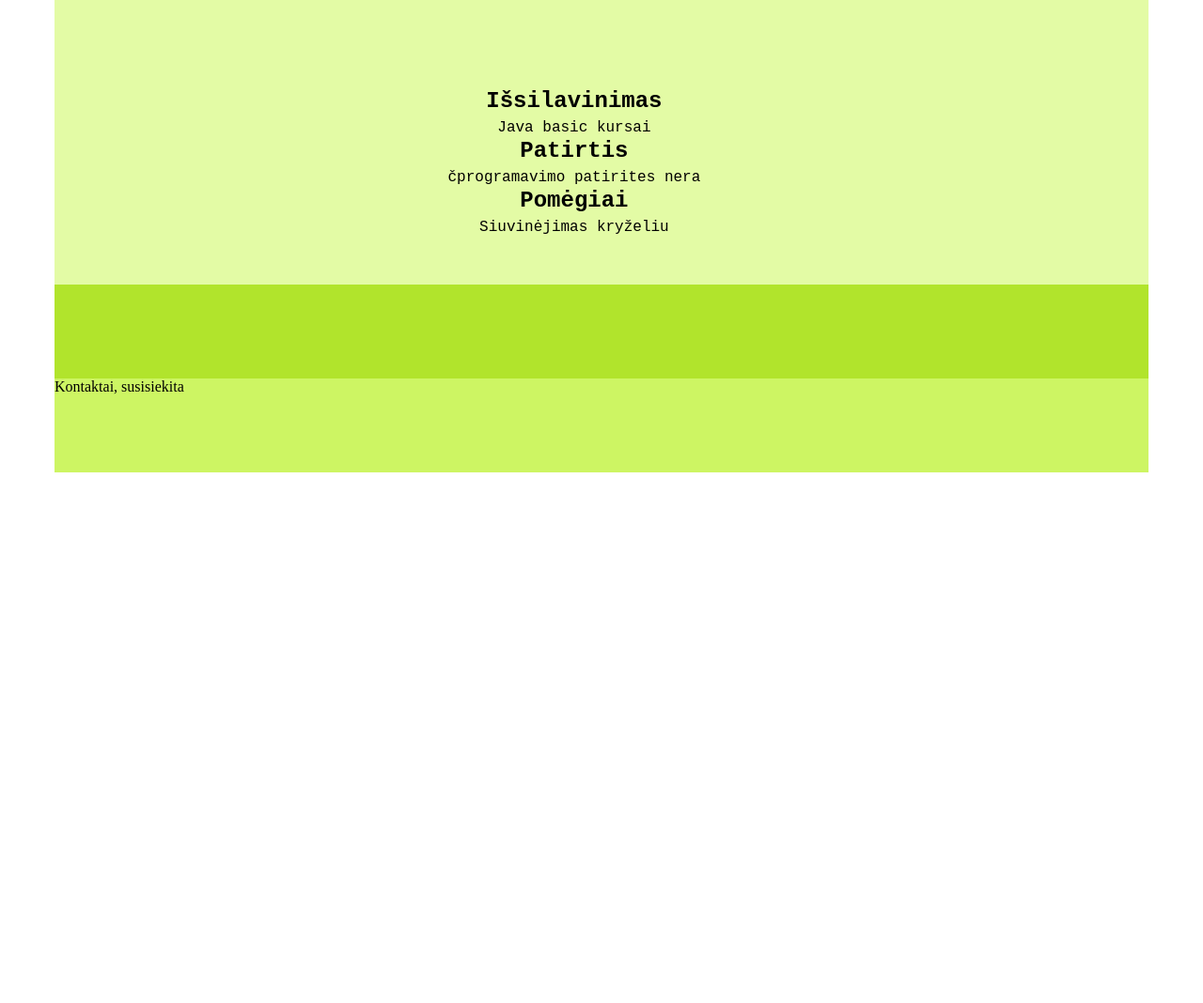
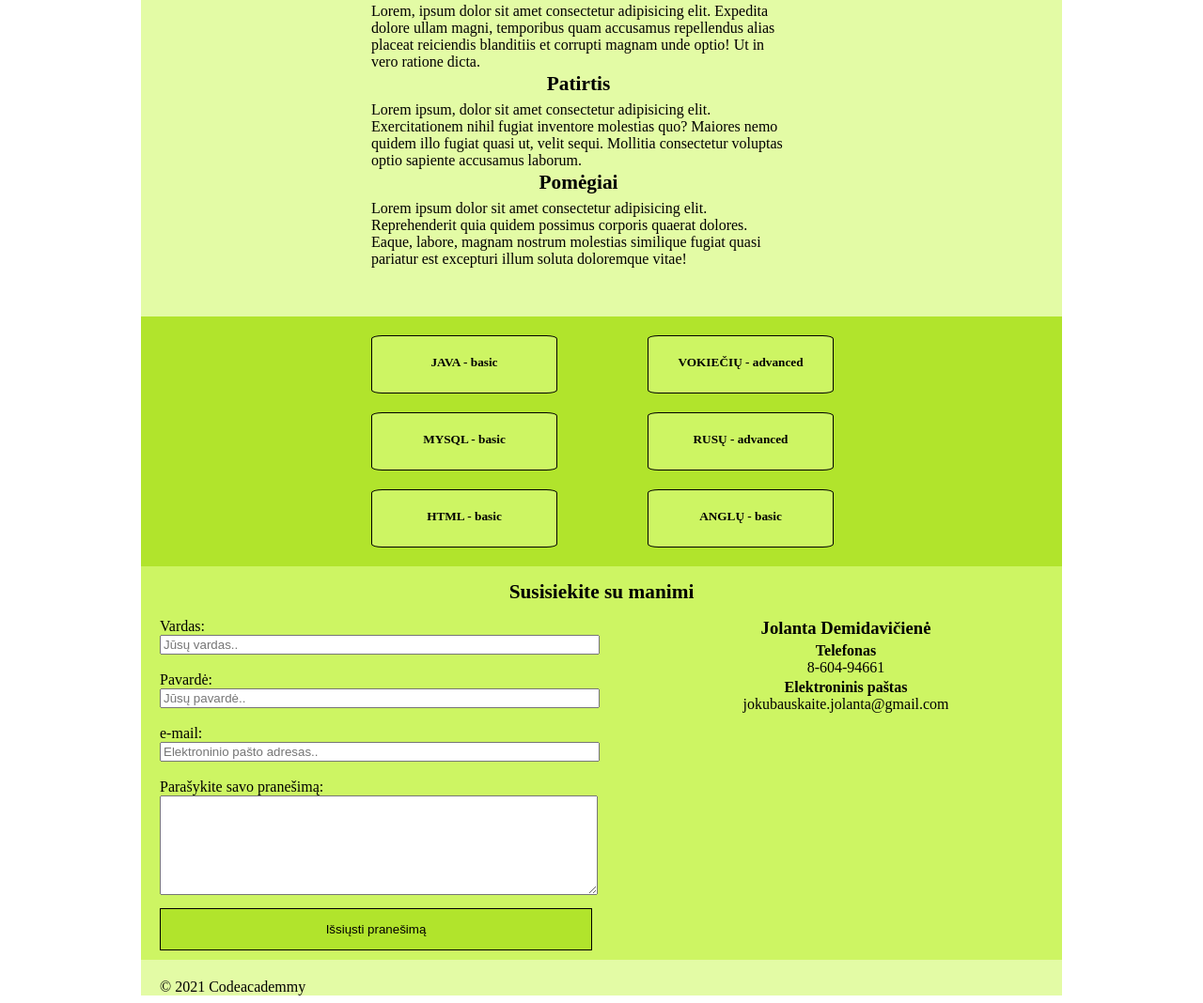
Before and after one commit to JolantaDemidaviciene/web-cv, a plain HTML site: page index.html in a window 1280 px wide. Shown: the part 529-1597 px from the top of the page at 94% size. Before the commit the page ends 1040 px from the top, so only its background shows below. Drawn offline with Linux system fonts and the light colour scheme.

Commit message:
tekst label

```diff
--- a/index.html
+++ b/index.html
@@ -16,10 +16,10 @@
             <nav>
                 <ul class="flexclass">
                     <li> <a href="index.html">Išsilavinimas</a></li>
-                    <li><a href=”#”>Patirtis</a></li>
-                    <li><a href=”#”>Kalbos</a></li>
-                    <li><a href=”#”>Pomėgiai</a></li>
-                    <li><a href=”#”>Kontaktai</a></li>
+                    <li><a href=”index.html”>Patirtis</a></li>
+                    <li><a href=”index.html”>Kalbos</a></li>
+                    <li><a href=”index.html”>Pomėgiai</a></li>
+                    <li><a href=”index.html”>Kontaktai</a></li>
                 </ul>
             </nav>
         </div>
@@ -54,15 +54,51 @@
         <div class="aprasymas">
            <div class="tekstas">
               <h2> Išsilavinimas</h2>
-              <p> Java basic kursai</p>
+              <p> Lorem, ipsum dolor sit amet consectetur adipisicing elit. Expedita dolore ullam magni, temporibus quam accusamus repellendus alias placeat reiciendis blanditiis et corrupti magnam unde optio! Ut in vero ratione dicta.
+              </p>
               <h2>Patirtis</h2>
-              <p>čprogramavimo patirites nera</p>
+              <p>Lorem ipsum, dolor sit amet consectetur adipisicing elit. Exercitationem nihil fugiat inventore molestias quo? Maiores nemo quidem illo fugiat quasi ut, velit sequi. Mollitia consectetur voluptas optio sapiente accusamus laborum.</p>
               <h2>Pomėgiai</h2>
-              <p>Siuvinėjimas kryželiu</p>
+              <p>Lorem ipsum dolor sit amet consectetur adipisicing elit. Reprehenderit quia quidem possimus corporis quaerat dolores. Eaque, labore, magnam nostrum molestias similique fugiat quasi pariatur est excepturi illum soluta doloremque vitae!</p>
            </div>
         </div>
-        <div class="kalbos"></div>
-        <footer>Kontaktai, susisiekita</footer>
+        <div class="kalbos">
+            <div class="programavimas">
+                <div class="kalbap"><h5>JAVA - basic</h5></div>
+                <div class="kalbap"><h5>MYSQL - basic</h5></div>
+                <div class="kalbap"><h5>HTML - basic</h5></div>
+            </div>
+            <div class="uzsienio">
+                <div class="kalbau"><h5>VOKIEČIŲ - advanced</h5></div>
+                <div class="kalbau"><h5>RUSŲ - advanced</h5></div>
+                <div class="kalbau"><h5>ANGLŲ - basic</h5></div>
+            </div>
+        </div>
+        <div class="kontaktai"><h2 class="h2kontaktai">Susisiekite su manimi</h2></div>
+        <div class="susisiekite">
+                   <div class="parasykite">
+                       <form action="/action_page.php">
+                             <label for="fname">Vardas: </label>
+                             <input  type="text" id="vname" name="vname" placeholder="Jūsų vardas.."><br><br>
+                             <label for="lname">Pavardė: </label>
+                             <input type="text" id="pname" name="pname"placeholder="Jūsų pavardė.."><br><br>
+                             <label for="lname">e-mail: </label>
+                             <input type="text" id="ename" name="ename" placeholder="Elektroninio pašto adresas.."><br><br>
+                             <label for="lname">Parašykite savo pranešimą: </label>
+                             <textarea name="comment" id="textarea"  required> </textarea>
+                             <input type="submit" id="submit" value="Išsiųsti pranešimą">
+                       </form>
+                   </div>
+                   <div class="asmensparasykite">
+                     <h3>Jolanta Demidavičienė</h3>
+                     <h4>Telefonas</h4>
+                     <p class="parasykite.p">8-604-94661</p>
+                     <h4>Elektroninis paštas</h4>
+                     <p class="parasykite.p">jokubauskaite.jolanta@gmail.com</p>
+                   </div>
+        </div>
+        <footer> <spam class="footerspam">© 2021 Codeacademmy</spam>
+        </footer>
     </main>
 </body>
 
--- a/styles.css
+++ b/styles.css
@@ -1,7 +1,14 @@
+body{
+    margin-left: 100px;
+    margin-right: 100px;
+}
 main{
     background-color: rgb(227, 251, 165);
 }
-.flexclass, .maindiv, .tekstas, .kalbos{
+.maindiv{
+    height: auto;
+}
+.flexclass, .maindiv, .tekstas, .kalbos, .susisiekite{
     display: flex;
 }
 ul{
@@ -15,7 +22,10 @@ li a{
     padding: 14px 16px;
     color: black ;
 }
-header, footer{
+li a:visited{
+    color:green;
+}
+header, .kontaktai, .parasykite, .asmensparasykite{
     background-color:  rgb(205, 245, 99);
 }
 header{
@@ -37,37 +47,36 @@ main, header{
 .spalva{
     height: 50px;
 }
-.pirmas, .ketvirtas, .spalva, .mantras, .antras, .kalbos{
+.pirmas, .ketvirtas, .spalva, .mantras, .antras, .kalbos {
     background-color: rgb(177, 228, 44);
 }
 .pirmas, .ketvirtas{
-    width: 14.2%;
+    width: 20%;
     height: auto;
 }
  .trečias, .antras{
-    width: 37%;
+    width: 30%;
     height: auto;
 }
 .trečias{
     display: flex;
     flex-direction: column;
-    padding-left: 30px;
+    padding-left: 10px;
     padding-top: 30px;
     padding-bottom: 15px;
-    margin-bottom: 50px;
     position:relative;
     animation: mymove 5s;
 }
 .mpirmas, .mtrecias{
-    width: 14%;
+    width: 20%;
     height:60px;
 }
 .mantras{
-    width: 77%;
+    width: 63%;
     height: 60px;
 }
 .aprasymas{
-  margin-top: 100px;
+  margin-top: 30px;
   padding-left: 25%;
 }
 .tekstas{
@@ -80,27 +89,104 @@ img{
     border-radius: 50%;
 }
 h2 ,h3, p{
-    font-family: 'Courier New', Courier, monospace;
+    font-family: 'Times New Roman', Times;
 }
-h2, h3, p{
+h2, h3, h4, h5,p{
     margin-block-start:0;
     margin-block-end: 0;
 }
 h2{
     margin-bottom: 4pt;
+    font-size: 16pt;
 }
 h3{
     margin-bottom: 3pt;
+    font-size: 14pt;
 }
 p{
     margin-bottom: 2pt;
+    font-size: 12pt;
 }
 .kalbos{
-    height: 100px;
+    height: auto;
+}
+.kontaktai{
+    padding-top: 15px;
+    padding-bottom: 15px;
+    text-align: center;
+    height: auto;
 }
 footer{
-    height: 100px;
+    height: auto;
+    padding-left: 20px;
+    font-size: 6 pt;
+    padding-top: 20px;
+    padding-right: 50px;
+
 }
+.footerspam{
+   font-size: 4 pt;
+}
+.parasykite.p{
+    font-size: 5pt;
+}
+.h2kontaktai{
+    margin-bottom: 0pt;
+}
+.parasykite, .asmensparasykite, .programavimas, .uzsienio{
+    width: 50%;
+}
+.parasykite{
+    padding-left: 20px;
+    padding-right: 20px;
+}
+.asmensparasykite{
+    padding-left: 20px;
+    text-align: center;
+}
+#vname, #pname, #ename, #smsname, #submit{
+    width: 100%;
+}
+#smsname{
+    height: 100pt;
+    text-rendering:auto;
+}
+#textarea{
+    width: 100%;
+    height: 100px ;
+}
+#submit{
+    padding: 14px 20px;
+    border:black;
+    border-style: solid;
+    border-width: 1pt;
+    background-color: rgb(177, 228, 44);
+    margin-top: 10px;
+    margin-bottom: 10px;
+}
+.kalbap, .kalbau{
+    width: 40%;
+    height: 40px;
+    border: black;
+    border-style: solid;
+    border-width: 1pt;
+    background-color: rgb(205, 245, 99);
+    margin-top: 20px;
+    border-radius: 6%;
+    padding-top: 20px ;
+    text-align: center;
+}
+.kalbap{
+    margin-left: 50%;
+
+}
+.kalbau{
+    margin-left: 10%
+}
+.kalbos{
+    padding-bottom: 20px;
+}
+
 #div1{
     animation-timing-function: ease-in;
 }
```
